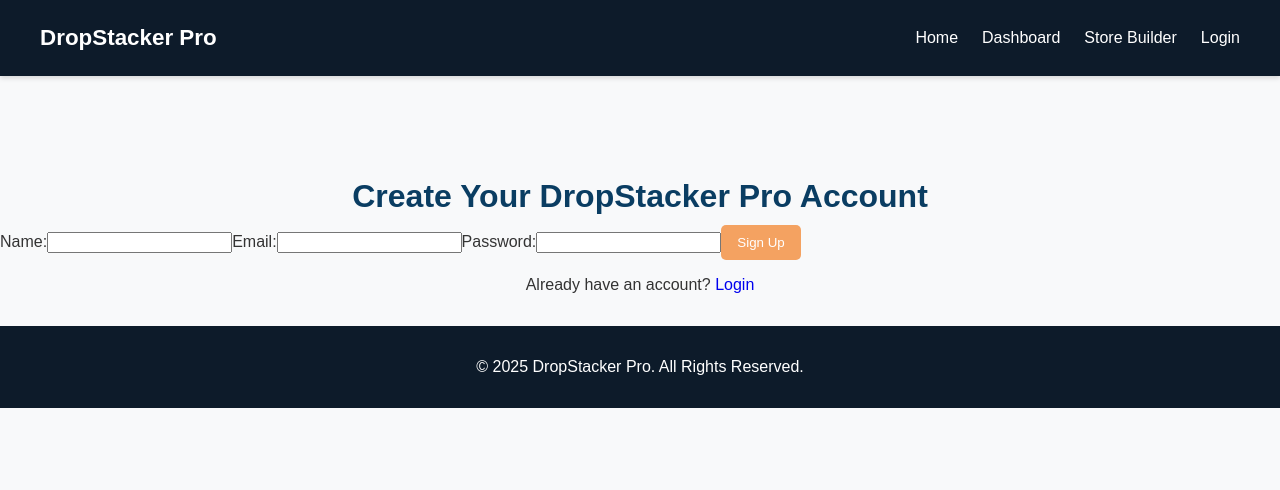
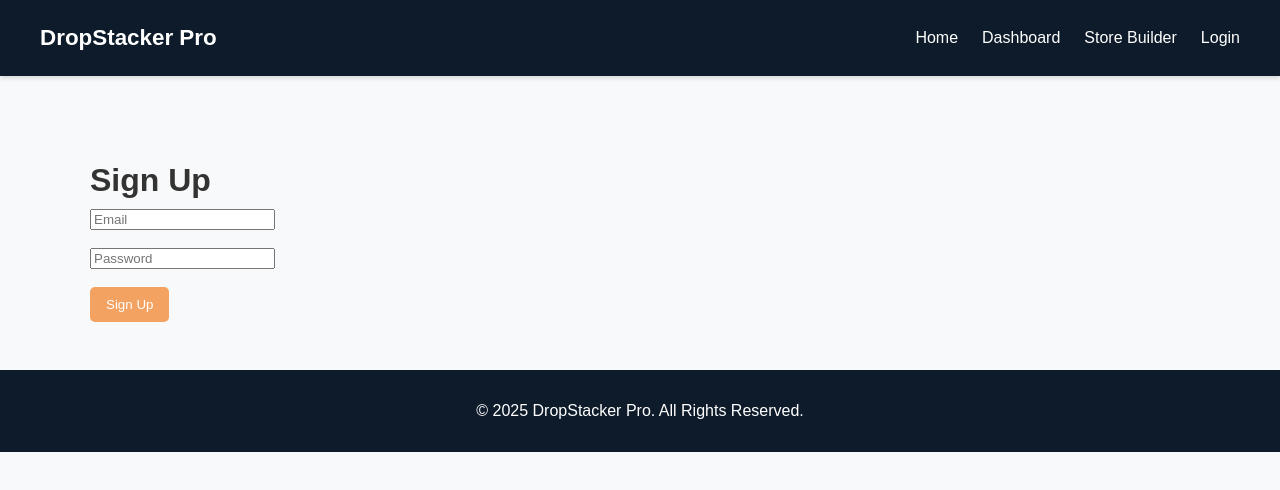
Before and after one commit to nextwaveaisuite/dropstacker-pro, a Next.js app: page /signup in a window 1280 px wide. Shown: the top 490 px of the page. Built offline with nearby package versions, Linux system fonts and the light colour scheme.

Commit message:
signup.js

```diff
--- a/pages/signup.js
+++ b/pages/signup.js
@@ -1,21 +1,27 @@
+import { useState } from "react";
+import { useRouter } from "next/router";
+
 export default function Signup() {
+  const [email, setEmail] = useState("");
+  const [password, setPassword] = useState("");
+  const router = useRouter();
+
+  function handleSignup(e) {
+    e.preventDefault();
+    localStorage.setItem("user", email);
+    router.push("/dashboard");
+  }
+
   return (
-    <div>
-      <h1 style={{ textAlign: 'center', color: '#0A3D62', paddingTop: '2rem' }}>
-        Create Your DropStacker Pro Account
-      </h1>
-      <form className="form-container">
-        <label>Name:</label>
-        <input type="text" required />
-        <label>Email:</label>
-        <input type="email" required />
-        <label>Password:</label>
-        <input type="password" required />
+    <div className="container">
+      <h1>Sign Up</h1>
+      <form onSubmit={handleSignup}>
+        <input type="email" placeholder="Email" value={email}
+          onChange={(e) => setEmail(e.target.value)} required /><br /><br />
+        <input type="password" placeholder="Password" value={password}
+          onChange={(e) => setPassword(e.target.value)} required /><br /><br />
         <button type="submit">Sign Up</button>
       </form>
-      <p style={{ textAlign: 'center' }}>
-        Already have an account? <a href="/login">Login</a>
-      </p>
     </div>
   );
-          }
+    }
```
